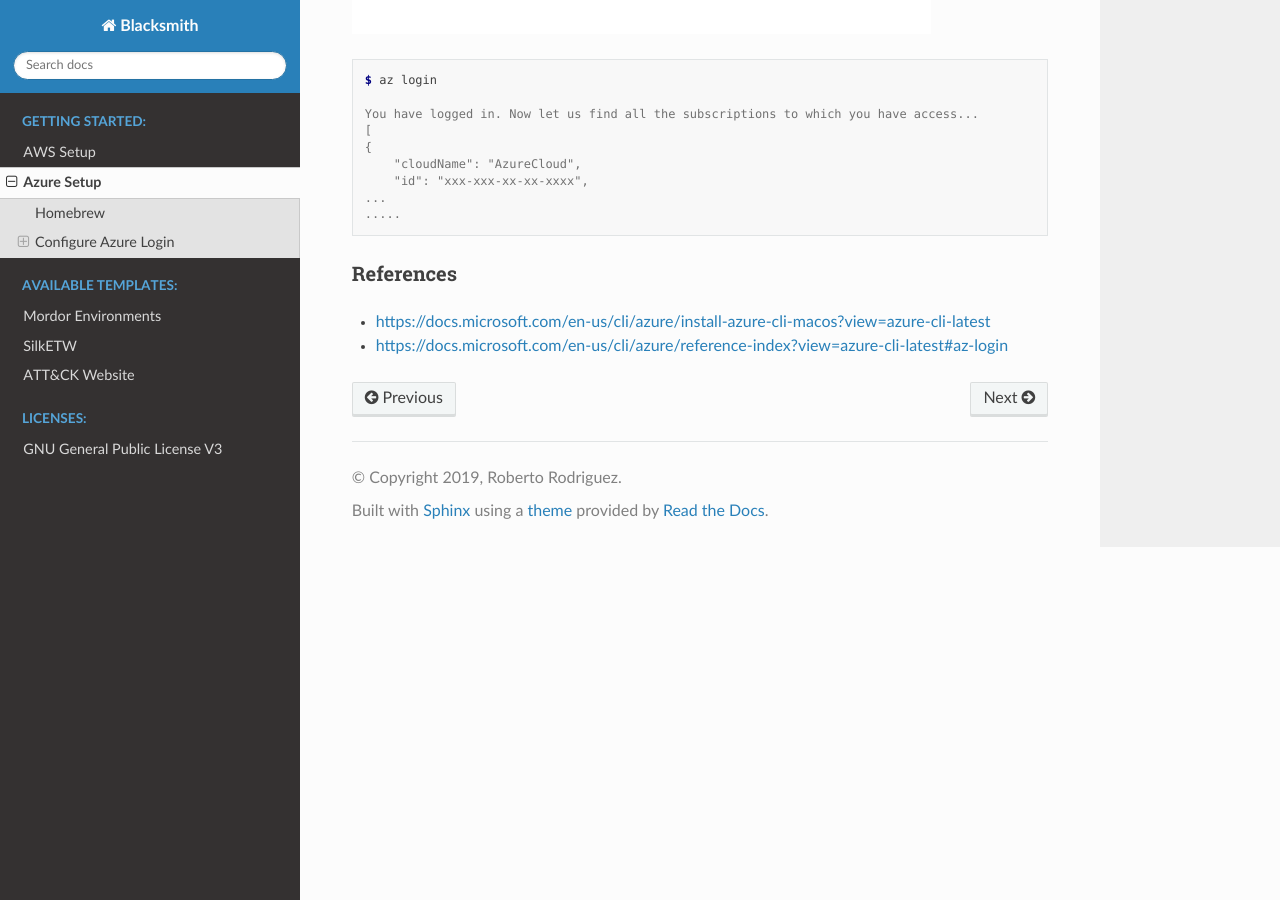
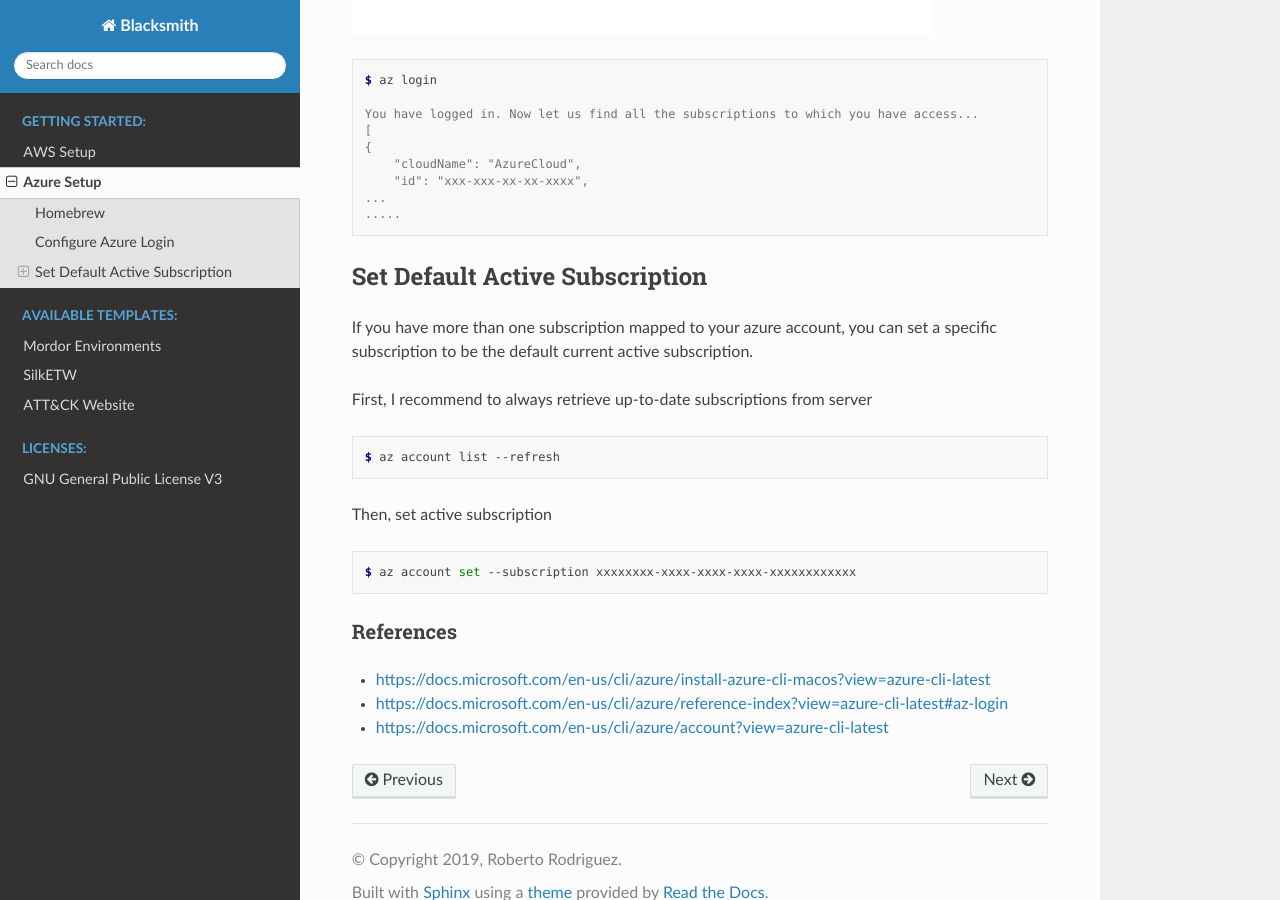
Before and after one commit to OTRF/Blacksmith, a Sphinx documentation site: the page built from docs/source/azure_cli_setup.rst, in a window 1280 px wide and 900 px high, scrolled down 1358 px. Built offline with Sphinx 7.4.7 and the Read the Docs theme 2.0.0, drawn with Linux system fonts in a browser that asks for light colours.

Commit message:
Updating nested templates and docs

```diff
--- a/docs/source/azure_cli_setup.rst
+++ b/docs/source/azure_cli_setup.rst
@@ -74,8 +74,26 @@ You will be redirected to your default browser to log in with your Azure account
     ...
     .....
 
+Set Default Active Subscription
+###############################
+
+If you have more than one subscription mapped to your azure account, you can set a specific subscription to be the default current active subscription.
+
+First, I recommend to always retrieve up-to-date subscriptions from server
+
+.. code-block:: console
+
+    $ az account list --refresh
+
+Then, set active subscription
+
+.. code-block:: console
+
+    $ az account set --subscription xxxxxxxx-xxxx-xxxx-xxxx-xxxxxxxxxxxx
+
 References
 **********
 
 * https://docs.microsoft.com/en-us/cli/azure/install-azure-cli-macos?view=azure-cli-latest
 * https://docs.microsoft.com/en-us/cli/azure/reference-index?view=azure-cli-latest#az-login
+* https://docs.microsoft.com/en-us/cli/azure/account?view=azure-cli-latest
```
Also changed, not shown: 1 other file.
